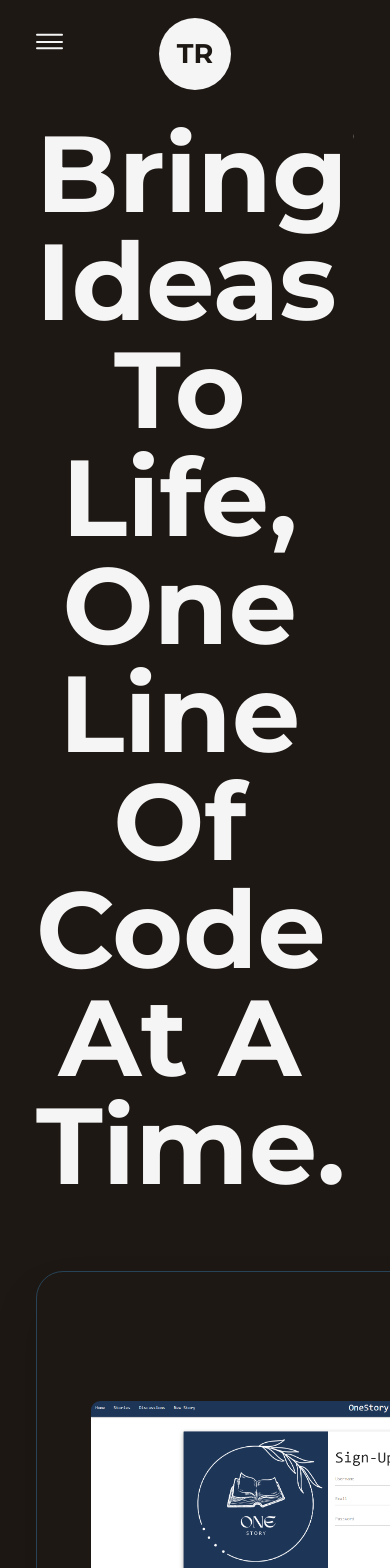
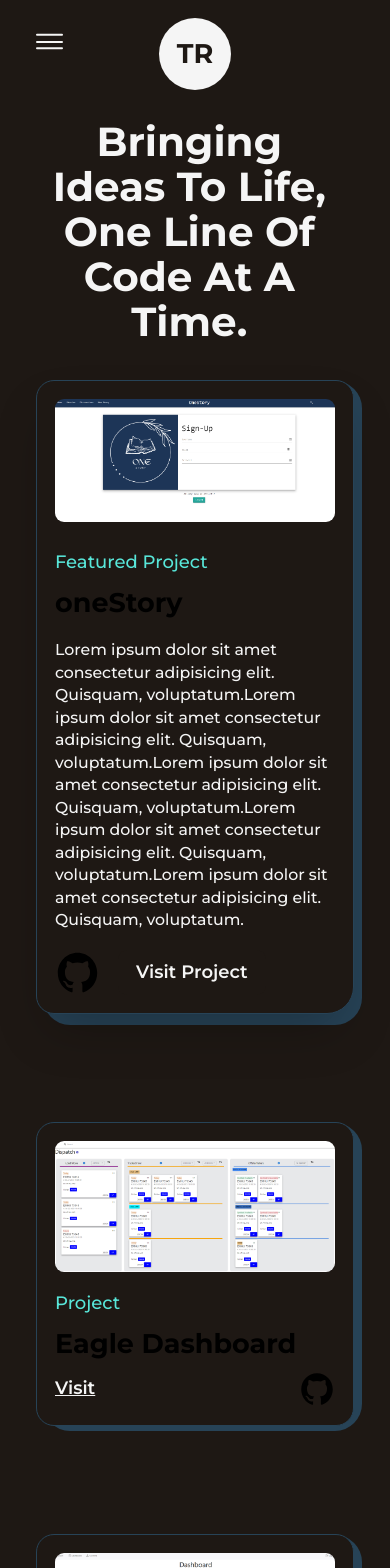
Before and after one commit to tch180/Portfolio-2023, a Next.js app: page /projects in a window 390 px wide. Shown: the top 1568 px of the page. Built offline with nearby package versions, Linux system fonts and the light colour scheme.

Commit message:
updated tailwind colors, added transitionEffect to the pages. Finished making the page responsive

```diff
--- a/src/components/HireMe.js
+++ b/src/components/HireMe.js
@@ -4,7 +4,7 @@
 
 const HireMe = () => {
   return (
-    <div className="fixed left-4 bottom-4 flex items-center justify-center overflow-hidden md:right-8 md:left-auto md:top-0 md:bottom-auto md:absolute ">
+    <div className="fixed left-4 bottom-4 flex items-center justify-center overflow-hidden md:right-8 md:left-auto md:top-0 md:bottom-auto md:absolute sm:right-0 ">
       <div className="w-48 h-auto flex items-center justify-center relative md:w-24">
         <CircularText className={"fill-darkSecondary animate-spin-slow "} />
         <Link
--- a/src/components/NavBar.js
+++ b/src/components/NavBar.js
@@ -202,7 +202,7 @@
             <motion.a
               href="https://github.com/tch180"
               target={"_blank"}
-              className="w-6 mx-3 bg-light rounded-full dark:bg-dark sm:mx-1"
+              className="w-6 mx-3 bg-light rounded-full dark:bg-light sm:mx-1"
               whileHover={{ y: -2 }}
               whileTap={{ scale: 0.9 }}
             >
--- a/src/components/Skills.js
+++ b/src/components/Skills.js
@@ -31,7 +31,7 @@
 const Skills = () => {
   return (
     <>
-    <h2 className='font-bold text-8xl mt-64 w-full text-center xs:mt-14'>Skills</h2>
+    <h2 className='font-bold text-8xl mt-64 w-full text-center md:text-6xl md:mt-32'>Skills</h2>
     <div className='flex  justify-between flex-wrap  mt-6 lg:my-4 md:my-6'>
     <Skill icon={<Mongo className={`animate-bounce mt-4`}  />}   name='MongoDB'exp={"4 years"} skills={"Modeling Schema Documents Sub-Documents"} />
     <Skill icon={<ExpressIcon className={`animate-ping-slow`}  />}   name='Express'exp={"4 years"} skills={"Routing Middleware CRUD Authenication/Authorization JSON"} />
--- a/src/components/TransitionEffect.js
+++ b/src/components/TransitionEffect.js
@@ -4,19 +4,19 @@
 const TransitionEffect = () => {
   return (
     <>
-        <motion.div className='fixed top-0 bottom-0 right-full w-screen h-screen z-30 bg-primary'
+        <motion.div className='fixed top-0 bottom-0 right-full w-screen h-screen z-30 bg-darkSecondary'
         initial={{x:"100%",width:"100%"}}
         animate={{x:"0%", width:"0%"}}
         exit={{x:["0%", "100%"], width:["0%", "100%"]}}
         transition={{duration:0.8, ease:"easeInOut"}}
 
          />
-         <motion.div className='fixed top-0 bottom-0 right-full w-screen h-screen z-20 bg-light'
+         <motion.div className='fixed top-0 bottom-0 right-full w-screen h-screen z-20 bg-t1'
         initial={{x:"100%",width:"100%"}}
         animate={{x:"0%", width:"0%"}}
         transition={{delay:0.2, duration:0.8, ease:"easeInOut"}}
          />
-         <motion.div className='fixed top-0 bottom-0 right-full w-screen h-screen z-10 bg-dark'
+         <motion.div className='fixed top-0 bottom-0 right-full w-screen h-screen z-10 bg-t2'
         initial={{x:"100%",width:"100%"}}
         animate={{x:"0%", width:"0%"}}
         transition={{delay:0.4,  duration:0.8, ease:"easeInOut"}}
--- a/src/pages/index.js
+++ b/src/pages/index.js
@@ -8,6 +8,7 @@
 import { LinkArrow } from "../../src/components/Icons";
 import HireMe from "@/components/HireMe";
 import lightbulb from "../../public/lightbulb.svg";
+import TransitionEffect from "@/components/TransitionEffect";
 
 const inter = Inter({ subsets: ["latin"] });
 
@@ -20,6 +21,7 @@
 
 
       </Head>
+      <TransitionEffect/>
       <main className="flex items-center text-light w-full min-h-screen dark:text-dark " >
         <Layout className="pt-0 md:pt-16 sm:pt-8">
           <div className="flex items-center justify-between w-full lg:flex-col">
--- a/src/pages/projects.js
+++ b/src/pages/projects.js
@@ -12,18 +12,21 @@
 import dashboard1 from "../../public/images/profile/dashboard1.png";
 import mhr from "../../public/images/profile/MHR.png";
 import contactkeeper from "../../public/images/profile/contactkeeper.png";
+import TransitionEffect from "@/components/TransitionEffect";
+
 
 const FramerImage = motion(Image);
 
 const FeaturedProject = ({ type, title, summary, img, link, github }) => {
   return (
-    <article className="w-full flex items-center justify-between rounded-3xl border border-solid border-darkSecondary bg-dark shadow-2xl p-12 relative rounded-br-2xl dark:bg-light dark:text-dark">
-      <div className="absolute top-0 -right-3 -z-10 w-[101%] h-[103%] rounded-[2.5rem] bg-darkSecondary rounded-br-3xl dark:text-dark" />
+    <article className="w-full flex items-center justify-between relative  rounded-br-2xl
+    rounded-3xl border border-solid border-darkSecondary bg-dark shadow-2xl p-12  dark:bg-light dark:text-dark  lg:flex-col lg:p-8 xs:rounded-2xl xs:rounded-br-3xl xs:p-4">
+      <div className="absolute top-0 -right-3 -z-10 w-[101%] h-[103%] rounded-[2.5rem] bg-darkSecondary rounded-br-3xl dark:text-dark md:-right-2 md:w-[101%] xs:h-[102%] xs:rounded-[1.5rem]" />
 
       <Link
         href={link}
         target="_blank"
-        className="w-1/2 cursor-pointer overflow-hidden rounded-lg"
+        className="w-1/2 cursor-pointer overflow-hidden rounded-lg lg:w-full"
       >
         <FramerImage
           src={img}
@@ -37,8 +40,8 @@
                 "
         />
       </Link>
-      <div className="w-1/2 flex flex-col items-start justify-between pl-6 ">
-        <span className="text-primaryDark font-medium text-xl dark:text-dark ">
+      <div className="w-1/2 flex flex-col items-start justify-between pl-6 lg:w-full lg:pl-0 lg:pt-6 ">
+        <span className="text-primaryDark font-medium text-xl dark:text-dark xs:text-base ">
           {type}
         </span>
         <Link
@@ -46,9 +49,9 @@
           target="_blank"
           className="hover:underline underline-offset-2"
         >
-          <h2 className="my-2 w-full text-left text-4xl font-bold">{title}</h2>
+          <h2 className="my-2 w-full text-left text-4xl font-bold lg:text-3xl xs:text-2xl">{title}</h2>
         </Link>
-        <p className="my-2 font-medium text-light dark:text-dark">{summary}</p>
+        <p className="my-2 font-medium text-light dark:text-dark sm:text-sm">{summary}</p>
         <div className="mt-2 flex items-center ">
           <Link href={github} target="_blank" className="w-10">
             <GithubIcon />
@@ -56,7 +59,7 @@
           <Link
             href={link}
             target="_blank"
-            className="ml-4 rounded-lg bg-dark text-light  p-2 px-6 text-lg font-semibold hover:bg-light hover:text-dark "
+            className="ml-4 rounded-lg bg-dark text-light  p-2 px-6 text-lg font-semibold hover:bg-light hover:text-dark sm:px-4 sm:text-base "
           >
             Visit Project
           </Link>
@@ -67,8 +70,9 @@
 };
 const Project = ({ type, title, img, link, github }) => {
   return (
-    <article className="w-full flex flex-col items-center justify-center rounded-2xl border border-solid border-darkSecondary bg-dark p-6 relative dark:bg-light ">
-      <div className="absolute top-0 -right-3 -z-10 w-[101%] h-[103%] rounded-[2rem] bg-darkSecondary rounded-br-3xl" />
+    <article className="w-full flex flex-col items-center justify-center rounded-2xl
+    border border-solid border-darkSecondary bg-dark p-6 relative dark:bg-light xs:p-4 ">
+      <div className="absolute top-0 -right-3 -z-10 w-[101%] h-[103%] rounded-[2rem] bg-darkSecondary rounded-br-3xl  md:-right-2 md:w-[101%] xs:h-[102%] xs:rounded-[1.5rem]" />
 
       <Link
         href={link}
@@ -84,7 +88,7 @@
         />
       </Link>
       <div className="w-full flex flex-col items-start justify-between mt-4 ">
-        <span className="text-primaryDark font-medium text-xl dark:text-dark ">
+        <span className="text-primaryDark font-medium text-xl dark:text-dark  lg:text-lg md:text-base ">
           {type}
         </span>
         <Link
@@ -92,14 +96,14 @@
           target="_blank"
           className="hover:underline underline-offset-2"
         >
-          <h2 className="my-2 w-full text-left text-3xl font-bold">{title}</h2>
+          <h2 className="my-2 w-full text-left text-3xl font-bold lg:text-2xl">{title}</h2>
         </Link>
 
-        <div className="w-full mt-2 flex justify-between items-center ">
+        <div className="w-full flex items-center justify-between ">
           <Link
             href={link}
             target="_blank"
-            className="  text-light text-lg font-semibold underline dark:text-dark"
+            className="  text-light text-lg font-semibold underline dark:text-dark md:text-base"
           >
             Visit
           </Link>
@@ -118,10 +122,11 @@
         <title>TR | Projects</title>
         <meta name="description" content="Projects page" />
       </Head>
+      <TransitionEffect/>
       <main className="w-full mb-16 flex flex-col items-center justify-center dark:text-dark">
         <Layout className="pt-16">
-          <AnimatedText text="Bringing ideas to life, one line of code at a time." />
-          <div className="grid grid-cols-12 gap-24 gap-y-32 mt-16 ">
+          <AnimatedText text="Bringing ideas to life, one line of code at a time."  className="mb-16 lg:!text-7xl sm:mb-8 sm:!text-6xl xs:!text-4xl" />
+          <div className="grid grid-cols-12 gap-24 gap-y-32 xl:gap-x-16 lg:gap-x-8 md:gap-y-24 sm:gap-x-0">
             <div className="col-span-12">
               <FeaturedProject
                 type="Featured Project"
@@ -132,7 +137,7 @@
                 github="/"
               />
             </div>
-            <div className="col-span-6">
+            <div className="col-span-6 sm:col-span-12">
               <Project
                 type="Project"
                 title="Eagle Dashboard"
@@ -141,7 +146,7 @@
                 github="/"
               />
             </div>
-            <div className="col-span-6">
+            <div className="col-span-6 sm:col-span-12">
 
               <Project
                 type="Project"
@@ -162,7 +167,7 @@
                 github="/"
               />
             </div>
-            <div className="col-span-6">
+            <div className="col-span-6 sm:col-span-12">
               {" "}
               <Project
                 type="Project"
@@ -172,7 +177,7 @@
                 github="/"
               />
             </div>
-            <div className="col-span-6">
+            <div className="col-span-6 sm:col-span-12">
               {" "}
               <Project
                 type="Project"
--- a/tailwind.config.js
+++ b/tailwind.config.js
@@ -29,6 +29,8 @@
         primaryDark: "#58E6D9", // 80,230,217
         reactBlue: "#61dafb", // 97,218,251
         nodeGreen: "#3c873a", // 60,135,58
+        t1: "#9EC5AB" , // 158,197,171
+        t2: "#5A2328" , // 90,35,40
     },
     keyframes: {
       wave: {
```
Also changed, not shown: src/pages/about.js (+13 -11 lines), src/pages/articles.js (+18 -9 lines).
